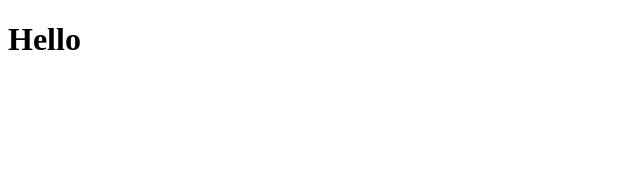
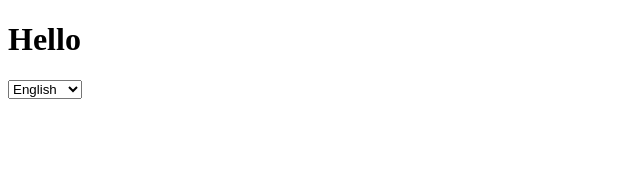
Before and after one commit to Wadoux-Nicolas/wadoux-nicolas-portfolio, a Next.js app: page /en in a window 1280 px wide. Shown: the top 170 px of the page, without its empty margins (0-640 px from the left). Built offline with nearby package versions, Linux system fonts and the light colour scheme.

Commit message:
add locale change

```diff
--- a/app/[locale]/layout.tsx
+++ b/app/[locale]/layout.tsx
@@ -1,8 +1,10 @@
 import type {Metadata} from "next";
-import {LOCALS} from "@/i18n";
+import {LOCALES} from "@/navigation";
 import React from "react";
 import {getTranslations, unstable_setRequestLocale} from "next-intl/server";
 import "../global.css"
+import {NextIntlClientProvider, useMessages} from "next-intl";
+import LanguageSelector from "@/components/languageSelector";
 
 export default function LocaleLayout(
     {
@@ -13,17 +15,23 @@ export default function LocaleLayout(
         params: { locale: string };
     }>
 ) {
+    unstable_setRequestLocale(locale);
+    const messages = useMessages();
+
     return (
         <html lang={locale}>
             <body>
-                {children}
+                <NextIntlClientProvider locale={locale} messages={messages}>
+                    {children}
+                    <LanguageSelector/>
+                </NextIntlClientProvider>
             </body>
         </html>
     );
 }
 
 export function generateStaticParams() {
-    return LOCALS.map((locale) => ({locale}));
+    return LOCALES.map((locale) => ({locale}));
 }
 
 export async function generateMetadata({params: {locale}}: { params: { locale: string } }): Promise<Metadata> {
--- a/app/[locale]/not-found.tsx
+++ b/app/[locale]/not-found.tsx
@@ -1,4 +1,7 @@
+'use client';
+
 import {useTranslations} from 'next-intl';
+import React from "react";
 
 export default function NotFoundPage() {
     const t = useTranslations();
--- a/app/[locale]/page.tsx
+++ b/app/[locale]/page.tsx
@@ -1,21 +1,10 @@
 import Hello from "@/components/hello";
-import {unstable_setRequestLocale} from "next-intl/server";
-import {NextIntlClientProvider, useMessages} from "next-intl";
 import React from "react";
 
-export default function Page(
-    {
-        params: {locale}
-    } : Readonly<{
-        params: { locale: string };
-    }>
-) {
-  unstable_setRequestLocale(locale);
-  const messages = useMessages();
-
-  return (
-      <NextIntlClientProvider locale={locale} messages={messages}>
-        <Hello/>
-      </NextIntlClientProvider>
-  )
+export default function Page() {
+    return (
+        <>
+            <Hello/>
+        </>
+    )
 }
--- /dev/null
+++ b/components/languageSelector.tsx
@@ -0,0 +1,29 @@
+'use client';
+
+import {ChangeEvent} from 'react';
+import {useRouter, usePathname, LOCALES, LOCALE_NAMES} from '@/navigation';
+import {useLocale} from "use-intl";
+
+export default function LanguageSelector() {
+    const router = useRouter();
+    const pathname = usePathname();
+    const locale = useLocale();
+
+    const onLanguageChange = (event: ChangeEvent<HTMLSelectElement>) => {
+        const nextLocale = event.target.value;
+        router.replace(pathname, {locale: nextLocale});
+    }
+
+    return (
+        <select
+            onChange={onLanguageChange}
+            value={locale}
+        >
+            {LOCALES.map((locale) => (
+                <option key={locale} value={locale}>
+                    {LOCALE_NAMES[locale]}
+                </option>
+            ))}
+        </select>
+    );
+}
--- a/i18n.ts
+++ b/i18n.ts
@@ -1,12 +1,11 @@
 import {notFound} from 'next/navigation';
 import {getRequestConfig} from 'next-intl/server';
+import {LOCALES} from "@/navigation";
 
-export const LOCALS = ['fr', 'en', 'es'];
-export const DEFAULT_LOCAL = 'fr';
 
 export default getRequestConfig(async ({locale}) => {
     // Validate that the incoming `locale` parameter is valid
-    if (!LOCALS.includes(locale as any)) notFound();
+    if (!LOCALES.includes(locale as any)) notFound();
 
     return {
         messages: (await import(`./lang/${locale}.json`)).default
--- a/middleware.ts
+++ b/middleware.ts
@@ -1,5 +1,5 @@
 import createMiddleware from 'next-intl/middleware';
-import {DEFAULT_LOCAL, LOCALS} from "@/i18n";
+import {DEFAULT_LOCAL, LOCALES} from "./navigation";
 import {NextRequest} from 'next/server'
 
 const PUBLIC_FILE = /\.(.*)$/
@@ -14,7 +14,8 @@ export async function middleware(req: NextRequest) {
     }
 
     return createMiddleware({
-        locales: LOCALS,
+        locales: LOCALES,
         defaultLocale: DEFAULT_LOCAL,
+        localePrefix: 'always'
     })(req)
 }
--- /dev/null
+++ b/navigation.ts
@@ -0,0 +1,13 @@
+import {createSharedPathnamesNavigation} from 'next-intl/navigation';
+
+export const LOCALE_NAMES: Record<string, string> = {
+    fr: 'Français',
+    en: 'English',
+    es: 'Español'
+}
+export const LOCALES = ['fr', 'en', 'es'];
+export const DEFAULT_LOCAL = 'fr';
+export const LOCALE_PREFIX = 'always'; // Default
+
+export const {Link, redirect, usePathname, useRouter} =
+    createSharedPathnamesNavigation({locales: LOCALES, localePrefix: LOCALE_PREFIX});
```
